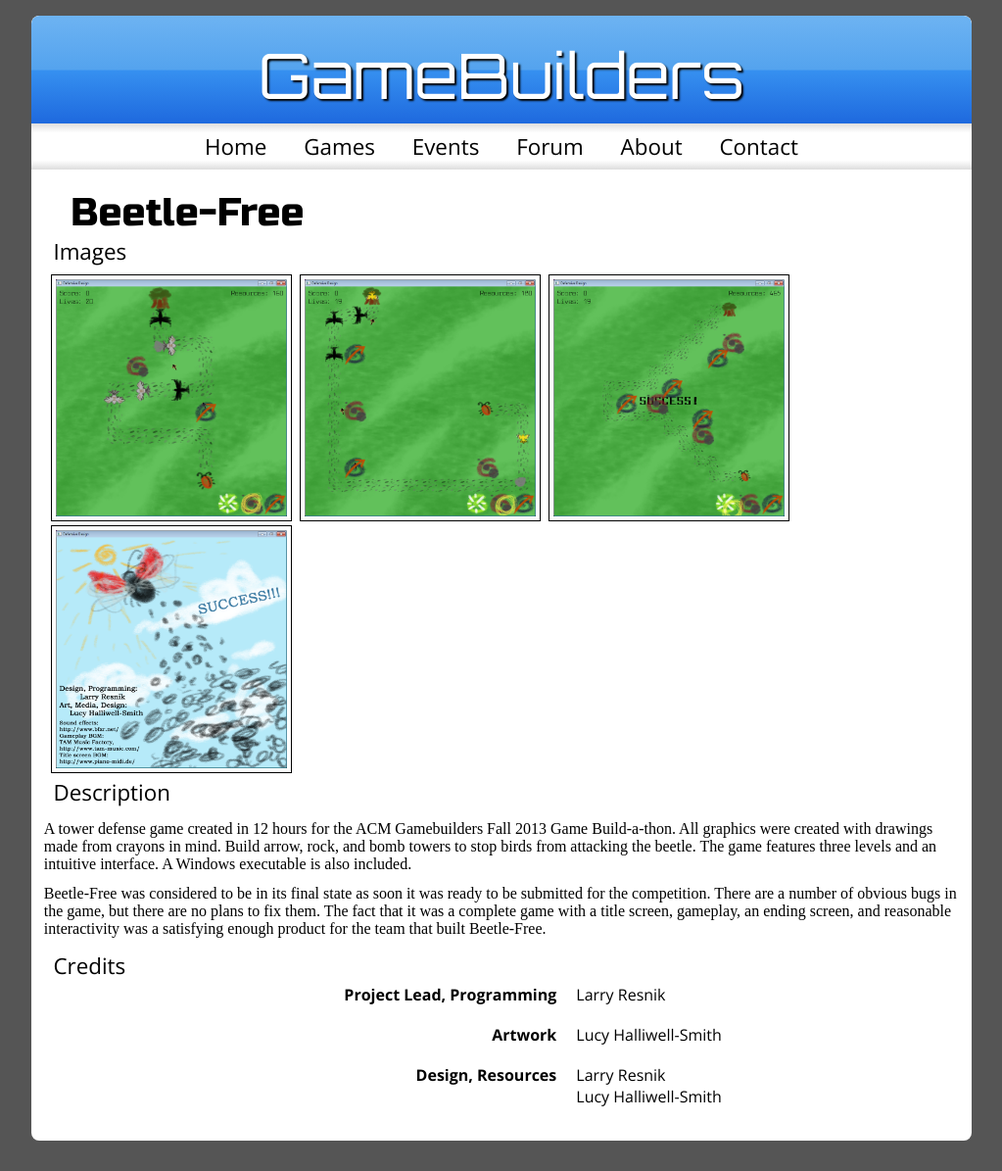
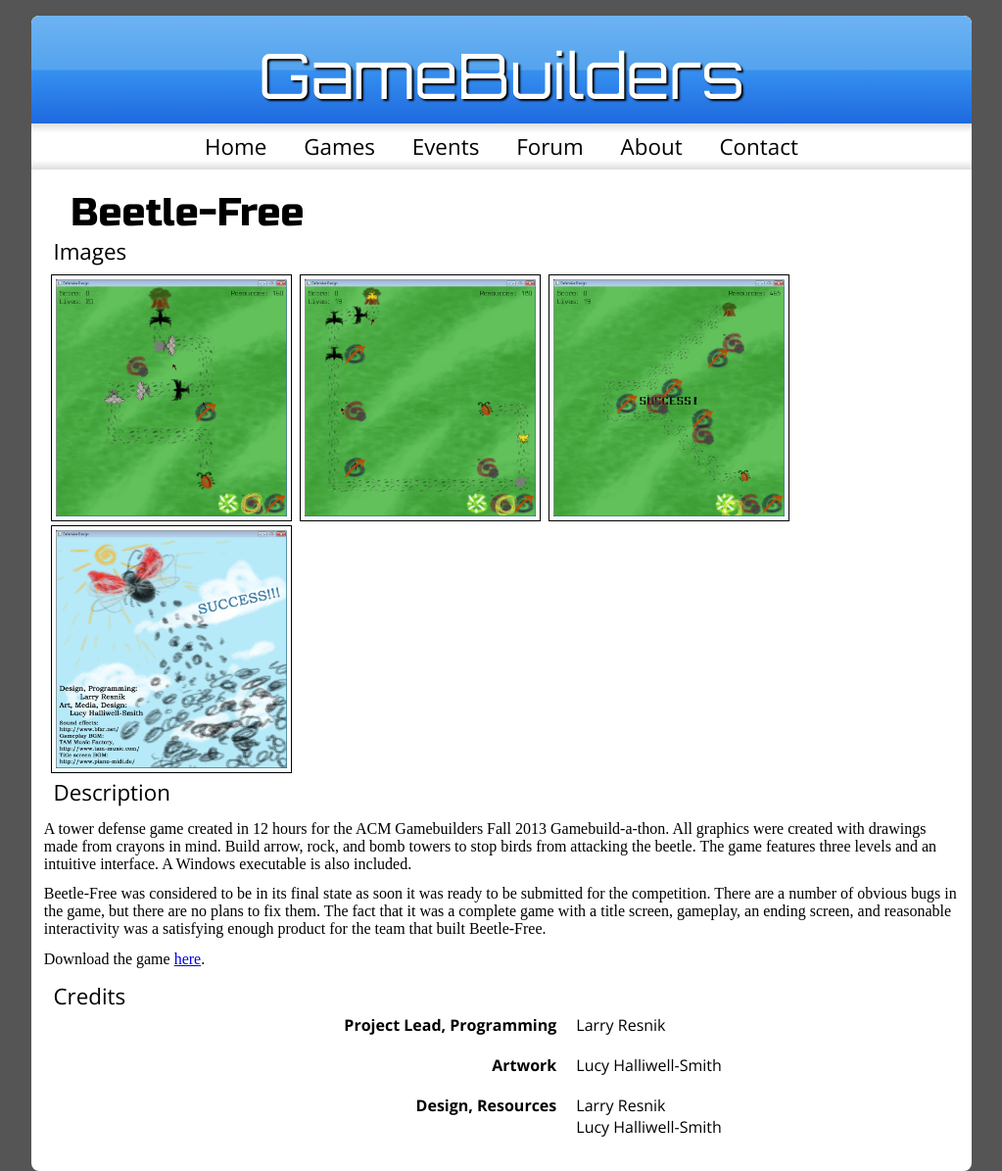
Before and after one commit to GameBuilders/gamebuilders-site, a Jekyll site: the page built from games/_posts/2014-3-15-beetle-free.markdown, in a window 1280 px wide. Shown: the whole page at 98% size, without its empty margins (128-1151 px from the left). Built offline with Jekyll 4.4.1, drawn with Linux system fonts in a browser that asks for light colours; some web fonts are replaced; Markdown is read by kramdown in place of the engine named in the settings; before the commit the page ends 1164 px from its top, so only the background shows below that.

Commit message:
Changed markdowns to use links properly.
I finally sat down and figured out how to reference YAML front-matter in
the posts themselves. So I've edited the links in the post to point to
the front-matter's link for easier editing.

```diff
--- a/games/_posts/2014-1-23-clashofempires.markdown
+++ b/games/_posts/2014-1-23-clashofempires.markdown
@@ -14,4 +14,4 @@
 become the dominant power in Europe. The gameplay is based on Risk with some economic
 elements built in to add strategic depth to the game.
 
-The project website is located [http://gulugames.com/] here.
+The project website is located [here]({{ page.link.Website}}).
--- a/games/_posts/2014-3-15-beetle-free.markdown
+++ b/games/_posts/2014-3-15-beetle-free.markdown
@@ -11,6 +11,8 @@
     Source: http://www.mediafire.com/?60p4y1ws9s9aidu
 ---
 
-A tower defense game created in 12 hours for the ACM Gamebuilders Fall 2013 Game Build-a-thon. All graphics were created with drawings made from crayons in mind. Build arrow, rock, and bomb towers to stop birds from attacking the beetle. The game features three levels and an intuitive interface. A Windows executable is also included.
+A tower defense game created in 12 hours for the ACM Gamebuilders Fall 2013 Gamebuild-a-thon. All graphics were created with drawings made from crayons in mind. Build arrow, rock, and bomb towers to stop birds from attacking the beetle. The game features three levels and an intuitive interface. A Windows executable is also included.
 
 Beetle-Free was considered to be in its final state as soon it was ready to be submitted for the competition. There are a number of obvious bugs in the game, but there are no plans to fix them. The fact that it was a complete game with a title screen, gameplay, an ending screen, and reasonable interactivity was a satisfying enough product for the team that built Beetle-Free.
+
+Download the game [here]({{page.link.Source}}).
```
Also changed, not shown: games/_posts/2014-1-11-solarcommand.markdown (+5 -2 lines).
